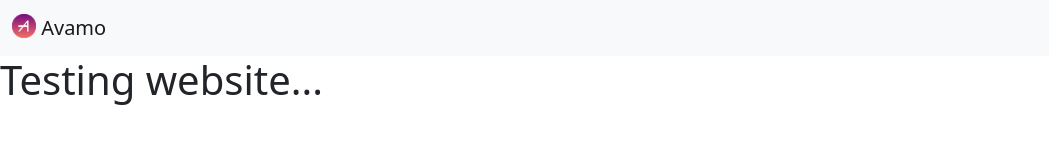
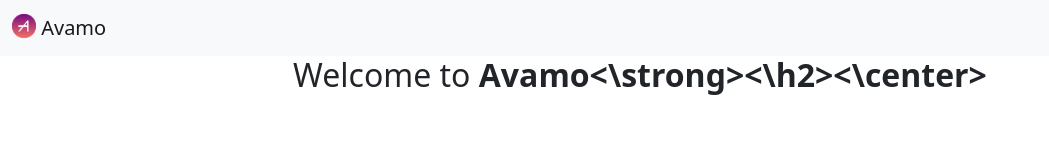
Before and after one commit to Arozoid/Avamo, a plain HTML site: page index.html in a window 1280 px wide. Shown: the whole page, without its empty margins (0-1049 px from the left). Drawn offline with nearby package versions, Linux system fonts and the light colour scheme.

Commit message:
Update index.html

```diff
--- a/index.html
+++ b/index.html
@@ -19,7 +19,7 @@
         </a>
       </div>
     </nav>
-    <h1>Testing website...</h1>
+    <center><h2>Welcome to <strong>Avamo<\strong><\h2><\center>
 
     <!-- Optional JavaScript; choose one of the two! -->
 
```
